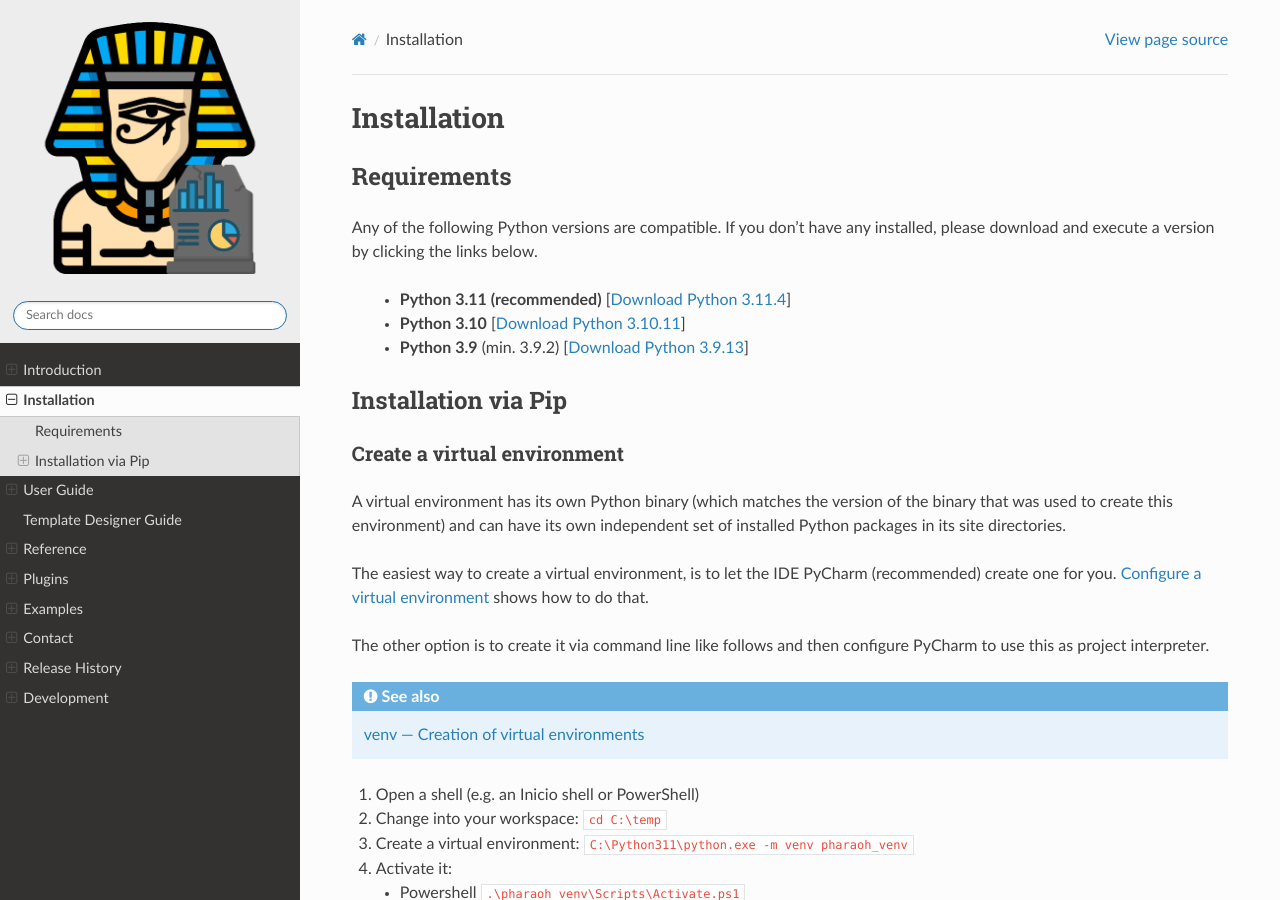
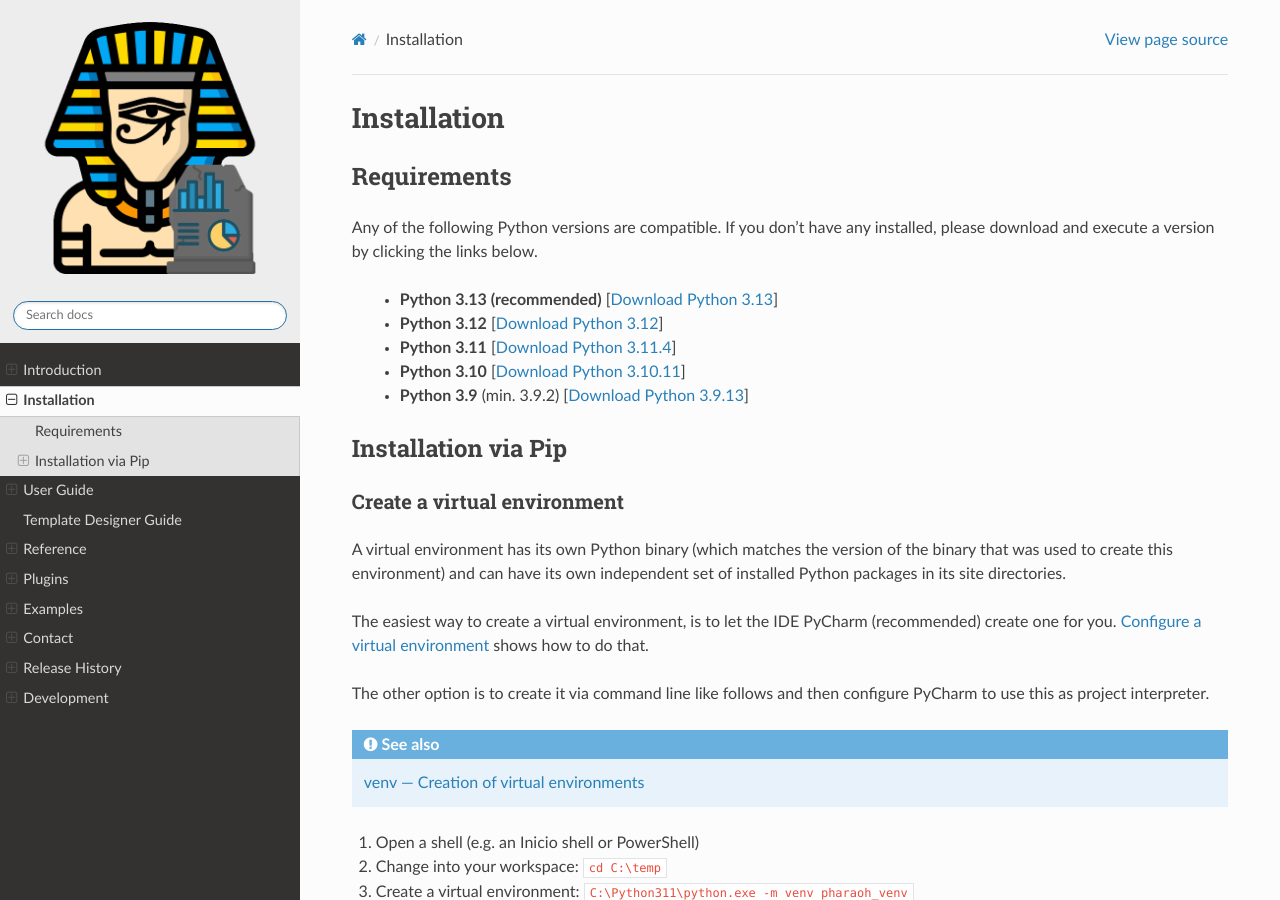
Before and after one commit to Infineon/pharaoh-dev, a Sphinx documentation site: the page built from docs/installation.rst, in a window 1280 px wide and 900 px high. Built offline with Sphinx 7.4.7 and the Read the Docs theme 3.1.0, drawn with Linux system fonts in a browser that asks for light colours; pages that are not in the unit, such as notebooks, are missing from menus; the version number could not be read and is left out.

Commit message:
Add Python 3.13 and Sphinx 9 support

```diff
--- a/docs/changelog.rst
+++ b/docs/changelog.rst
@@ -1,5 +1,11 @@
 Release History
 ===============
+
+0.10.0
+------
+
+-   Added support for Sphinx 9.
+
 
 0.9.3
 -----
--- a/docs/installation.rst
+++ b/docs/installation.rst
@@ -8,7 +8,11 @@ Requirements
 Any of the following Python versions are compatible.
 If you don't have any installed, please download and execute a version by clicking the links below.
 
-    -   **Python 3.11 (recommended)**
+    -   **Python 3.13 (recommended)**
+        [`Download Python 3.13 <https://www.python.org/downloads/release/python-31315/>`_]
+    -   **Python 3.12**
+        [`Download Python 3.12 <https://www.python.org/downloads/release/python-3120/>`_]
+    -   **Python 3.11**
         [`Download Python 3.11.4 <https://www.python.org/ftp/python/3.11.4/python-3.11.4-amd64.exe>`_]
     -   **Python 3.10**
         [`Download Python 3.10.11 <https://www.python.org/ftp/python/3.10.11/python-3.10.11-amd64.exe>`_]
--- a/pyproject.toml
+++ b/pyproject.toml
@@ -33,6 +33,7 @@ classifiers = [
   "Programming Language :: Python :: 3.10",
   "Programming Language :: Python :: 3.11",
   "Programming Language :: Python :: 3.12",
+  "Programming Language :: Python :: 3.13",
   "Topic :: Software Development :: Libraries",
   "Topic :: Utilities",
 ]
@@ -204,7 +205,7 @@ dev-mode = false  # for matrix tests we want the packages to be installed non-ed
 
 # https://hatch.pypa.io/latest/config/environment/advanced/#matrix
 [[tool.hatch.envs.all.matrix]]
-python = ["3.9", "3.10", "3.11", "3.12"]
+python = ["3.9", "3.10", "3.11", "3.12", "3.13"]
 
 # An environment for CI only to speed up env creation for certain jobs
 [tool.hatch.envs.ci]
```
Also changed, not shown: 1 other file.
